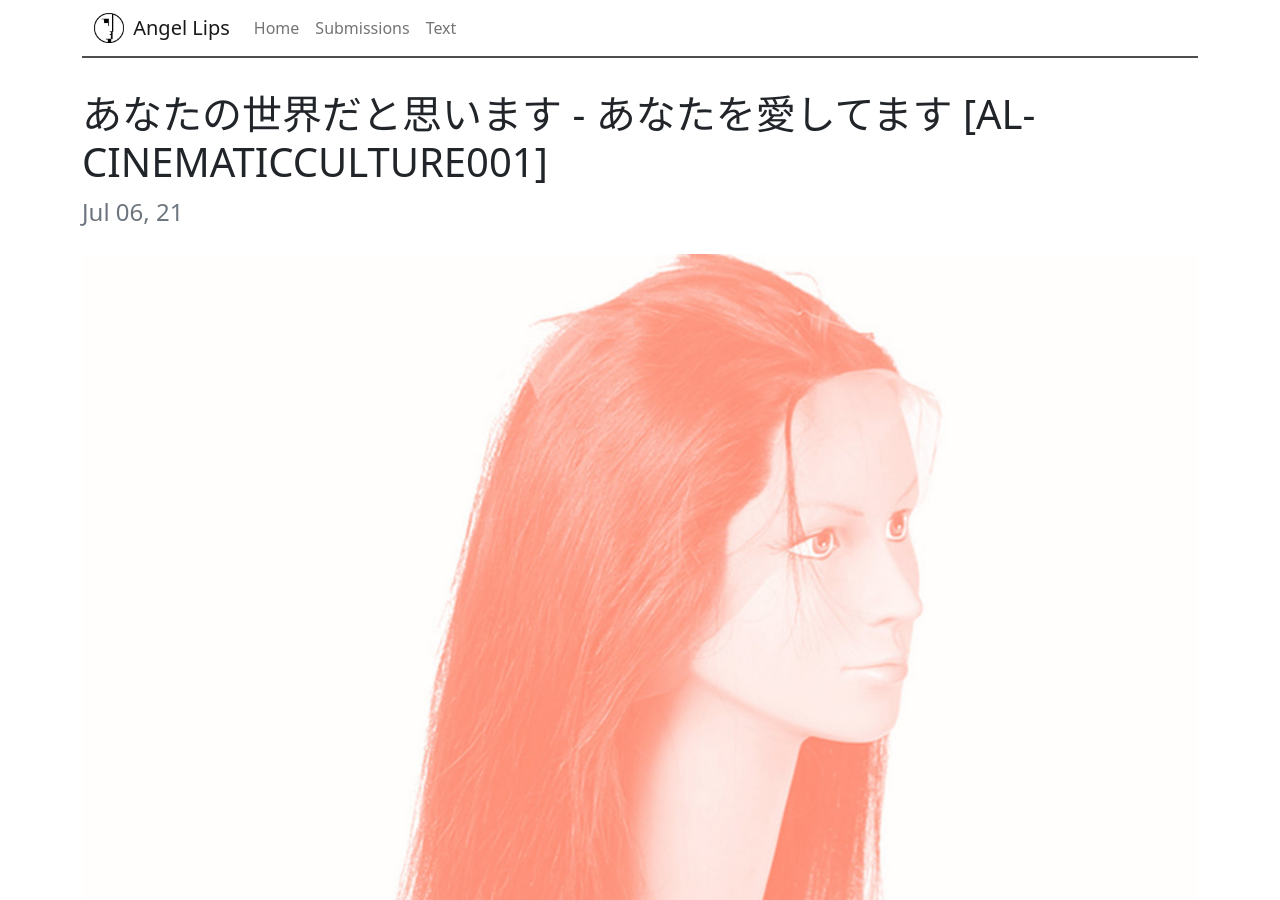
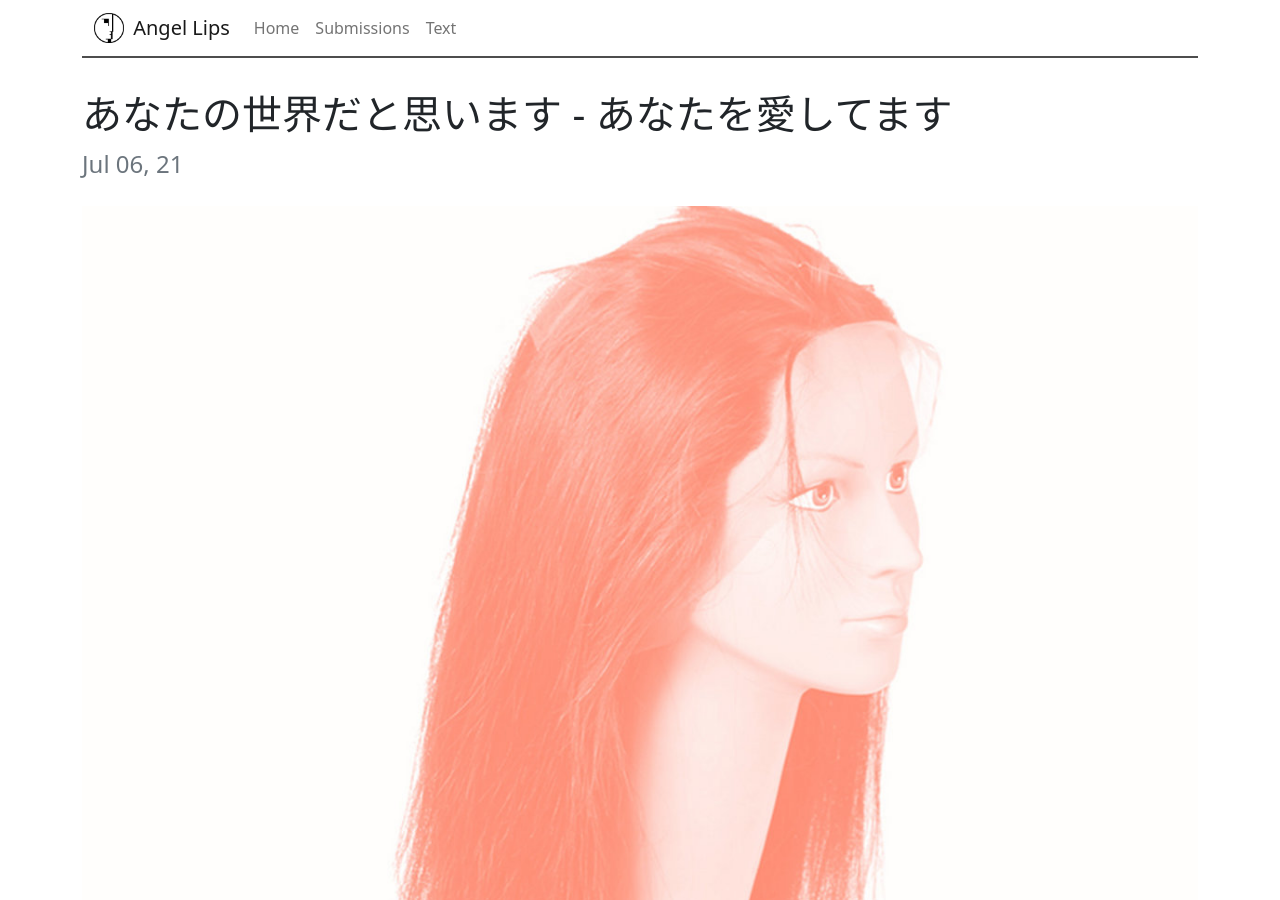
Before and after one commit to angellips/angellips.github.io, a Jekyll site: the page built from _posts/2021-07-06-AL-CINEMATICCULTURE001.md, in a window 1280 px wide and 900 px high. Built offline with Jekyll 4.4.1, drawn with Linux system fonts in a browser that asks for light colours; part of the change alters nothing that is shown; some of the changed text lies outside the part shown.

Commit message:
Update 2021-07-06-AL-CINEMATICCULTURE001.md

```diff
--- a/_posts/2021-07-06-AL-CINEMATICCULTURE001.md
+++ b/_posts/2021-07-06-AL-CINEMATICCULTURE001.md
@@ -1,20 +1,29 @@
 ---
 layout: post
-title: あなたの世界だと思います - あなたを愛してます [AL-CINEMATICCULTURE001]
+title: あなたの世界だと思います - あなたを愛してます
 ---
 
 ![Cover Art]({{site.baseurl}}/assets/images/あなたを愛してます-Cover.jpg)
 
-## Tracklist [トラックリスト]
+
+### Tracklist [トラックリスト]
+
 
 -  あなたがすべてです。- 19:54
 
-## Description [商品説明]
+
+### Description [商品説明]
+
 
 Thank you for listening! I hope you enjoyed!
 
 ご聴取ありがとうございました！ 楽しんでいただけましたか！
 
-## Listen [聞く]
+
+**Cat**: AL-CINEMATICCULTURE001
+
+
+### Listen [聞く]
+
 
 <iframe style="border: 0; width: 100%; height: 120px;" src="https://bandcamp.com/EmbeddedPlayer/album=3609040038/size=large/bgcol=ffffff/linkcol=333333/tracklist=false/artwork=small/transparent=true/" seamless><a href="https://angellips.bandcamp.com/album/-">あなたを愛してます by あなたの世界だと思います</a></iframe>
```
